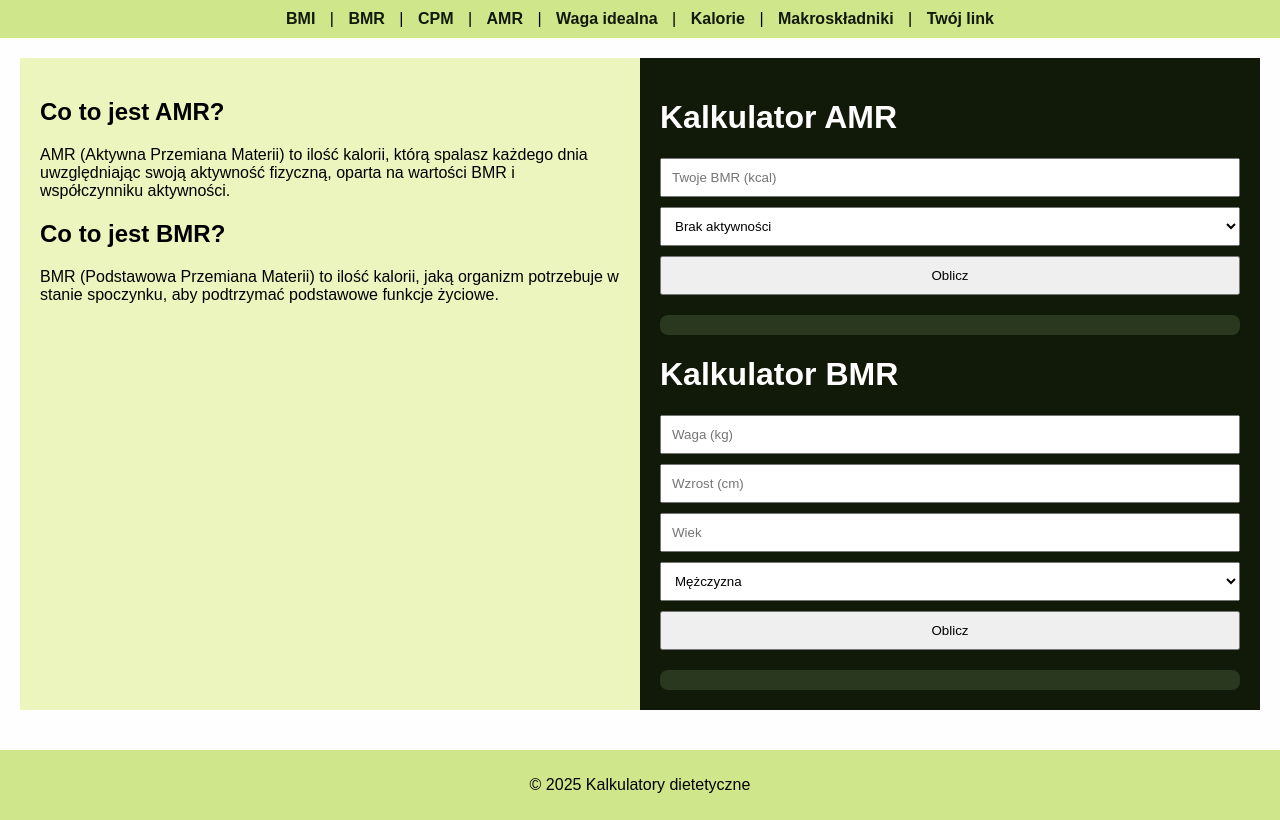
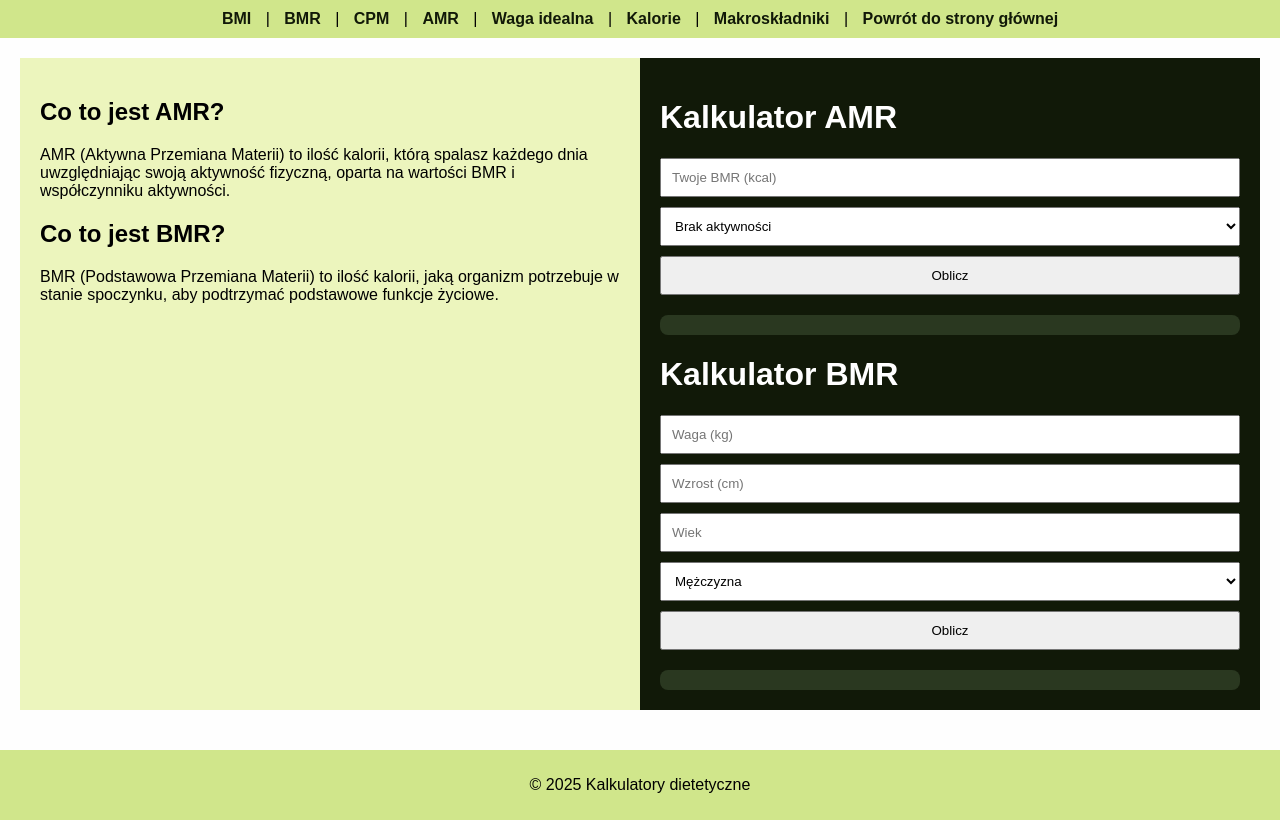
Before and after one commit to zdrowe-podejscie/kalkulatory-dieta, a plain HTML site: page amr.html in a window 1280 px wide. Drawn offline with Linux system fonts and the light colour scheme.

Commit message:
Add files via upload

```diff
--- a/amr.html
+++ b/amr.html
@@ -53,7 +53,8 @@
 <body>
 
 <header style="background-color: #d0e68b; padding: 10px; text-align: center;">
-  <nav>
+
+<nav>
     <a href="bmi.html">BMI</a> |
     <a href="bmr.html">BMR</a> |
     <a href="cpm.html">CPM</a> |
@@ -61,8 +62,9 @@
     <a href="ideal_weight.html">Waga idealna</a> |
     <a href="calorie_needs.html">Kalorie</a> |
     <a href="macro_split.html">Makroskładniki</a> |
-    <a href="#">Twój link</a>
-  </nav>
+    <a href="https:zdrowepodejscie.blog/calculators/">Powrót do strony głównej</a>
+</nav>
+
 </header>
 
   <div class="main">
```
Also changed, not shown: bmi.html (+5 -3 lines), bmr.html (+5 -3 lines), calorie_needs.html (+5 -3 lines), cpm.html (+5 -3 lines), ideal_weight.html (+5 -3 lines), index.html (+1 -1 lines), macro_split.html (+5 -3 lines).
